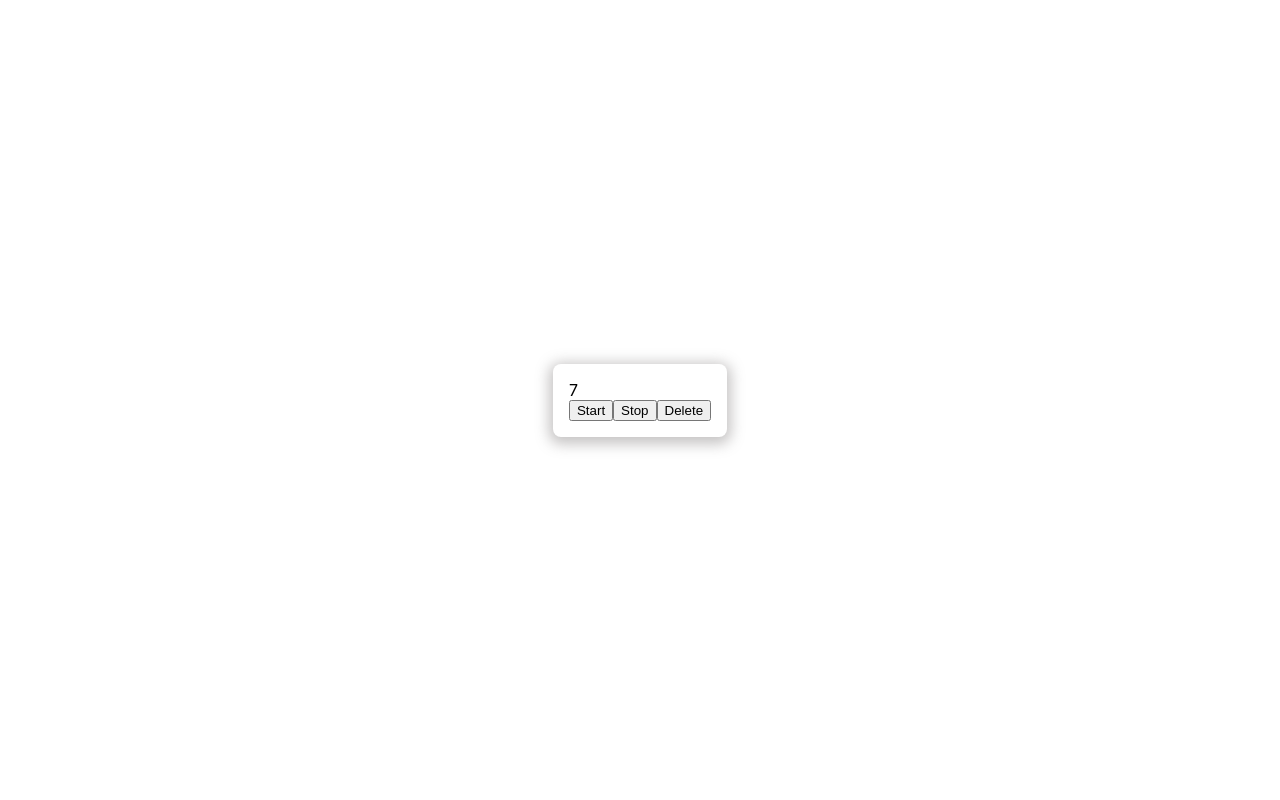
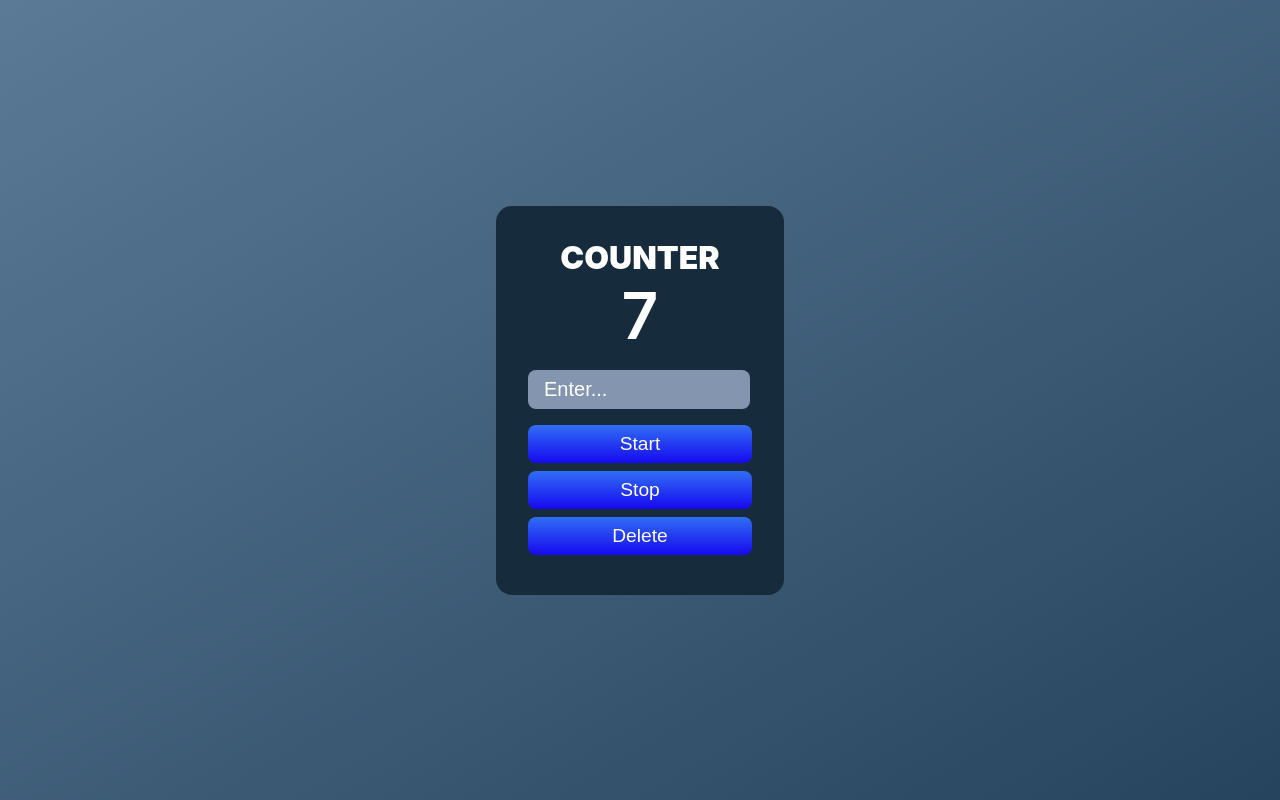
Before and after one commit to munna7776/react-counter-app, a React (Create React App) app: page / in a window 1280 px wide. Built offline with nearby package versions, Linux system fonts and the light colour scheme.

Commit message:
style added

```diff
--- a/src/components/Counter.js
+++ b/src/components/Counter.js
@@ -1,4 +1,5 @@
 import React, { Component } from "react";
+import styles from '../styles/Wrapper.module.css';
 
 export default class Counter extends Component {
   constructor(props) {
@@ -17,6 +18,6 @@ export default class Counter extends Component {
     return null;
   }
   render() {
-    return <div>{this.state.counter}</div>;
+    return <div className={styles["counter"]}>{this.state.counter}</div>;
   }
 }
--- a/src/components/Wrapper.js
+++ b/src/components/Wrapper.js
@@ -1,28 +1,31 @@
 import React, { Component } from "react";
 import Counter from "./Counter";
+import styles from '../styles/Wrapper.module.css';
 
 export default class Wrapper extends Component {
   constructor() {
     super();
     this.state = {
       value: 0,
+      count : '',
       showCounter: true,
     };
   }
 
   resetCounter = () => {
-    this.setState({value : 0})
+    this.setState({
+      value : Number(this.state.count),
+      showCounter : true
+    })
     clearInterval(this.interval)
   }
 
   startCounter = () => {
-    if(this.state.value) {
-      this.resetCounter()
-    }
+    this.resetCounter()
     this.interval = setInterval(() => {
       this.setState((prevState) => {
         return {
-          value: prevState.value + 1,
+          value:  prevState.value + 1,
         };
       });
     }, 1000);
@@ -33,7 +36,20 @@ export default class Wrapper extends Component {
   };
 
   handleRemoveCounter = () => {
+    this.setState({
+      count : '',
+      showCounter : false,
+      value : 0
+    })
+  }
 
+  handleChange = (e) => {
+    this.setState(prevState => {
+      return {
+        ...prevState,
+        count : e.target.value
+      }
+    })
   }
 
 
@@ -48,13 +64,15 @@ export default class Wrapper extends Component {
 
   render() {
     return (
-      <div className="container">
-        <div className="card">
-          <Counter startFrom={this.state.value} />
-          <div className="btn-group">
-            <button onClick={this.startCounter}>Start</button>
-            <button onClick={this.stopCounter}>Stop</button>
-            <button onClick={this.handleRemoveCounter}>Delete</button>
+      <div className={styles["container"]}>
+        <div className={styles["card"]}>
+          <h1 className={styles["heading"]}>Counter</h1>
+          {this.state.showCounter && <Counter startFrom={this.state.value} />}
+          <input type="number" placeholder="Enter..." value={this.state.count} onChange={this.handleChange} />
+          <div className={styles["btn-group"]}>
+            <button className={styles["btn"]} onClick={this.startCounter}>Start</button>
+            <button className={`${styles['btn']} ${styles['btn-2']}`} onClick={this.stopCounter}>Stop</button>
+            <button className={styles["btn"]} onClick={this.handleRemoveCounter}>Delete</button>
           </div>
         </div>
       </div>
--- a/src/index.css
+++ b/src/index.css
@@ -5,28 +5,10 @@ body {
     sans-serif;
   -webkit-font-smoothing: antialiased;
   -moz-osx-font-smoothing: grayscale;
+  background: linear-gradient(150deg, #5b7a95 0%, #26445e 100%);
 }
 
 code {
   font-family: source-code-pro, Menlo, Monaco, Consolas, 'Courier New',
     monospace;
 }
-
-.container {
-  display: flex;
-  justify-content: center;
-  align-items: center;
-  width: 100%;
-  height: 100vh;
-}
-
-.card {
-  width: fit-content;
-  box-shadow: 0px 3px 14px 4px rgb(183 180 180 / 80%);;
-  border-radius: 0.5rem;
-  padding: 1rem;
-}
-.btn-group {
-  display: flex;
-  flex-grow: 1;
-}
--- /dev/null
+++ b/src/styles/Wrapper.module.css
@@ -0,0 +1,95 @@
+.container {
+    display: flex;
+    justify-content: center;
+    align-items: center;
+    width: 100%;
+    height: 100vh;
+  }
+
+  .card {
+    width: fit-content;
+    border-radius: 1rem;
+    padding: 2rem;
+    background-color: #162b3c;
+  }
+
+  .heading {
+    text-align: center;
+    color: white;
+    margin: 0;
+    font-weight: 900;
+    text-transform: uppercase;
+  }
+
+  .btn-group {
+    display: flex;
+    flex-direction: column;
+    align-items: center;
+  }
+
+  .btn {
+    width: 14rem;
+    margin-bottom: 0.5rem;
+    padding: 0.5rem 1rem 0.5rem 1rem;
+    border-radius: 0.5rem;
+    border: 0;
+    cursor: pointer;
+    background: linear-gradient(0deg, rgba(22,9,240,1) 0%, rgba(49,110,244,1) 100%);
+    color: white;
+    font-size: 1.2rem;
+  }
+
+  .btn:hover {
+    background: linear-gradient(0deg, rgba(2,126,251,1) 0%,  rgba(0,3,255,1) 100%);
+  }
+
+  .btn:first-child {
+    margin-top: 0.5rem;
+  }
+
+  .btn:first-child:hover {
+    background: linear-gradient(150deg, #378d05 0%,  #65e761 100%);
+  }
+
+  .btn-2:hover {
+    background: linear-gradient(150deg, rgba(251,75,2,1) 0%, rgba(255,151,0,1) 100%);
+  }
+
+  .btn:last-child:hover {
+    background: linear-gradient(150deg, #94160d 0% , #eb2719 100%);
+  }
+
+  .counter {
+    text-align: center;
+    padding-bottom: 1rem;
+    font-size: 4rem;
+    font-weight: 600;
+    color: rgb(255 255 255);
+  }
+
+  input {
+    border: 0px;
+    padding: 0.5rem 1rem 0.5rem 1rem;
+    margin-bottom: 0.5rem;
+    border-radius: 0.5rem;
+    font-size: 1.25rem;
+    width: 11.875rem;
+    background-color: #8495b0;
+    color: white;
+  }
+
+  input::placeholder {
+    color: white;
+  }
+
+  input:focus , input:hover {
+    outline: none;
+  }
+
+  input[type="number"]::-webkit-inner-spin-button,
+  input[type="number"]::-webkit-outer-spin-button {
+    -webkit-appearance: none;
+    -moz-appearance: none;
+    appearance: none;
+    margin: 0;
+  }
```
